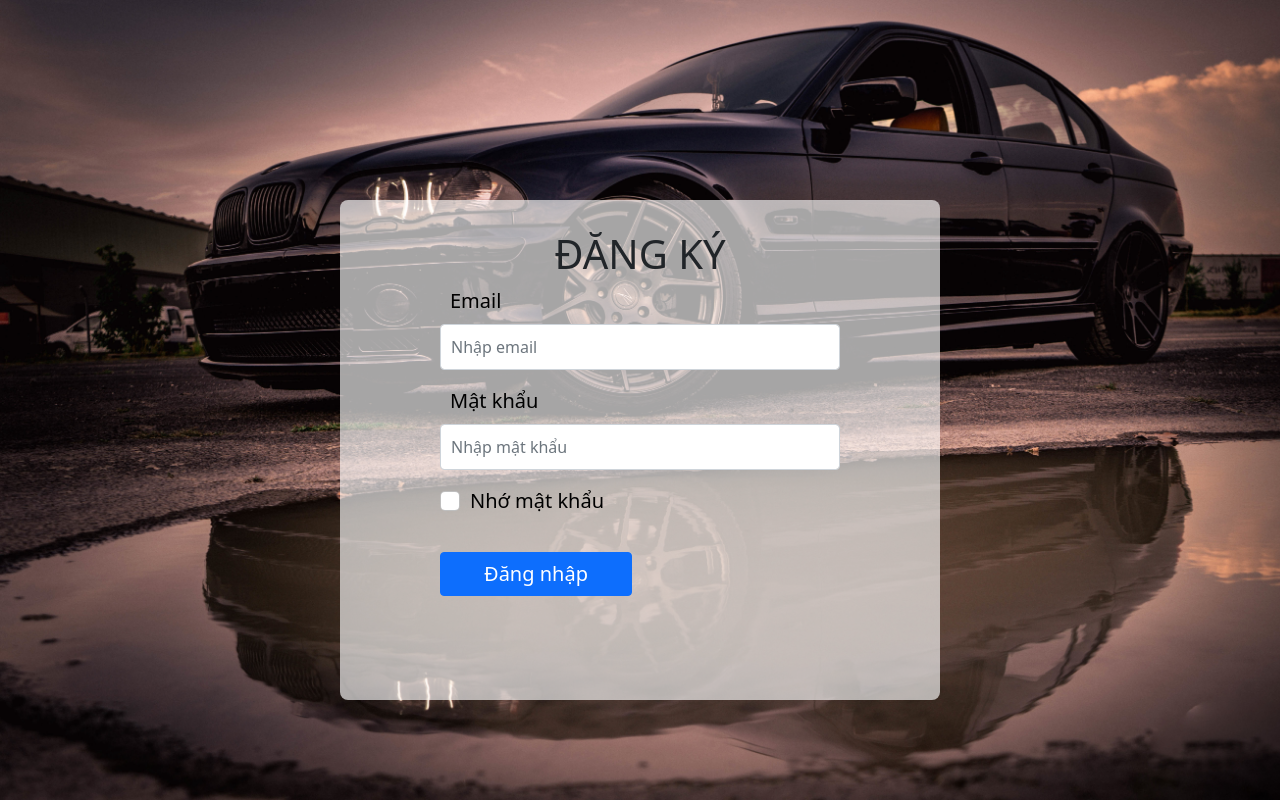
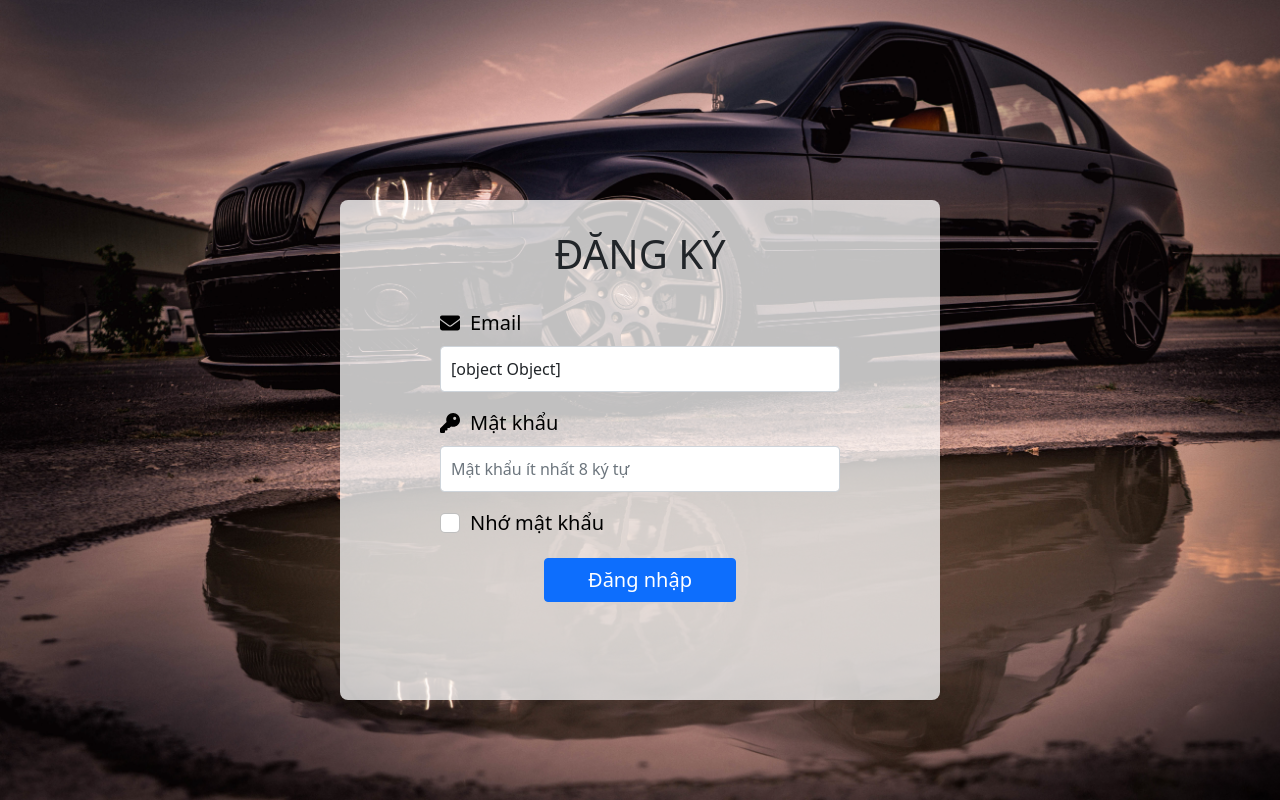
Before and after one commit to nhd1207/ie213_frontend, a React (Create React App) app: page / in a window 1280 px wide. Built offline with nearby package versions, Linux system fonts and the light colour scheme.

Commit message:
My latest version

```diff
--- a/src/App.js
+++ b/src/App.js
@@ -1,10 +1,10 @@
-import LoginForm from "./components/Authentication/Login/LoginForm";
+import Login from "./screens/LoginPage/Login";
 import "./App.css";
 
 function App() {
   return (
     <div className="App">
-      <LoginForm />
+      <Login />
     </div>
   );
 }
--- a/src/components/Authentication/Login/LoginForm.js
+++ b/src/components/Authentication/Login/LoginForm.js
@@ -1,32 +1,104 @@
-import React, { useState } from "react";
+import React, { useReducer } from "react";
 import Form from "react-bootstrap/Form";
 import Button from "react-bootstrap/Button";
 import style from "./LoginForm.module.css";
 import "bootstrap/dist/css/bootstrap.min.css";
+import { FontAwesomeIcon } from "@fortawesome/react-fontawesome";
+import { faEnvelope, faKey } from "@fortawesome/free-solid-svg-icons";
 
+function emailReducer(state, action) {
+  if (action.type === "EMAIL_LOGIN")
+  {
+    return {
+      value: action.value,
+      isEmailValid: action.isEmailValid,
+      isEmailInputLostFocus: action.isEmailInputLostFocus
+    }
+  } else if (action.type === "EMAIL_INPUT_LOSTFOCUS") {
+    return {
+      value: state.value,
+      isEmailValid: state.isEmailValid,
+      isEmailInputLostFocus: true
+    }
+  } else {
+    return {
+      value: "",
+      isEmailValid: false,
+      isEmailInputLostFocus: false
+    }
+  }
+}
 function LoginForm() {
-    const [email, setEmail] = useState('');
-    const [password, setPassword] = useState('');
+  const [email, dispatchEmail] = useReducer(emailReducer, {
+    value: "",
+    isEmailValid: false,
+    isEmailInputLostFocus: false,
+  });
 
-    function loginHandler(email, password) {
+  function emailChangeHandler(event) {
+    let enteredEmail = event.target.value.trim();
+    function validateEmail(email) {
+      const result =
+        /^(([^<>()[\]\\.,;:\s@\"]+(\.[^<>()[\]\\.,;:\s@\"]+)*)|(\".+\"))@((\[[0-9]{1,3}\.[0-9]{1,3}\.[0-9]{1,3}\.[0-9]{1,3}\])|(([a-zA-Z\-0-9]+\.)+[a-zA-Z]{2,}))$/; //regular expression
+      return result.test(email);
+    }
+    dispatchEmail({
+      type: "EMAIL_LOGIN",
+      value: enteredEmail,
+      isEmailValid: validateEmail(enteredEmail),
+      isEmailInputLostFocus: true,
+    });
+  }
 
-    }
+  function emailValidation() {
+    dispatchEmail({
+      type: "EMAIL_INPUT_LOSTFOCUS"
+    })
+  }
+
+  function passwordChangeHandler() {
+
+  }
+
+  function loginHandler(email, password) {}
   return (
     <div className={style.background}>
       <h1>ĐĂNG KÝ</h1>
       <Form className={style.loginform} onSubmit={loginHandler}>
         <Form.Group className={"mb-3"} controlId="formBasicEmail">
-          <Form.Label className={style["login-label"]}>Email</Form.Label>
-          <Form.Control className={style["login-input"]} type="email" placeholder="Nhập email" onChange={event => setEmail(event.target.value)} />
+          <div>
+            <FontAwesomeIcon icon={faEnvelope} />
+            <Form.Label className={style["login-label"]}>Email</Form.Label>
+          </div>
+          <Form.Control
+            className={style["login-input"]}
+            type="email"
+            placeholder="Vpseven@example.org"
+            value={email}
+            onChange={emailChangeHandler}
+            onBlur={emailValidation}
+          />
         </Form.Group>
         <Form.Group className="mb-3" controlId="formBasicPassword">
-          <Form.Label className={style["login-label"]}>Mật khẩu</Form.Label>
-          <Form.Control className={style["login-input"]} type="password" placeholder="Nhập mật khẩu" onChange={event => setPassword(event.target.value)}/>
+          <div>
+            <FontAwesomeIcon icon={faKey} />
+            <Form.Label className={style["login-label"]}>Mật khẩu</Form.Label>
+          </div>
+          <Form.Control
+            className={style["login-input"]}
+            type="password"
+            placeholder="Mật khẩu ít nhất 8 ký tự"
+            onChange={passwordChangeHandler}
+          />
         </Form.Group>
         <Form.Group className="mb-3" controlId="formBasicCheckbox">
           <Form.Check type="checkbox" label="Nhớ mật khẩu" />
         </Form.Group>
-        <Button className={style["login-button"]} variant="primary" type="submit">
+        <Button
+          className={style["login-button"]}
+          variant="primary"
+          type="submit"
+        >
           Đăng nhập
         </Button>
       </Form>
--- a/src/components/Authentication/Login/LoginForm.module.css
+++ b/src/components/Authentication/Login/LoginForm.module.css
@@ -1,7 +1,7 @@
 .background {
   position: relative;
   top: 200px;
-  background-color: rgba(255, 255, 255, 0.644);
+  background-color: rgba(255, 255, 255, 0.75);
   padding: 30px 100px;
   max-width: 600px;
   border-radius: 8px;
@@ -12,6 +12,7 @@
 .background h1 {
   text-align: center;
   opacity: initial;
+  margin-bottom: 30px;
 }
 
 .background .loginform {
@@ -33,7 +34,9 @@
   padding: 15px;
 }
 
-.login-button {
+.loginform .login-button {
+  display: block;
+  margin: auto;
   margin-top: 20px;
   font-size: 20px !important;
   min-width: 12rem;
--- a/src/components/Authentication/Signup/SignupForm.module.css
+++ b/src/components/Authentication/Signup/SignupForm.module.css
@@ -0,0 +1,28 @@
+.container {
+  background-color: rgba(255, 255, 255, 0.603);
+  padding: 50px;
+  font-size: 20px;
+  font-weight: 500;
+}
+
+.form {
+  max-width: 400px;
+  margin: auto;
+}
+
+.form input {
+  padding: 10px;
+  font-size: 18px;
+}
+
+.container h2 {
+  text-align: center;
+}
+
+.signup-button {
+  display: block;
+  margin: auto;
+  margin-top: 40px;
+  font-size: 20px !important;
+  min-width: 12rem;
+}
--- /dev/null
+++ b/src/screens/LoginPage/Login.js
@@ -0,0 +1,10 @@
+import React from 'react';
+import LoginForm from '../../components/Authentication/Login/LoginForm';
+
+function Login() {
+  return (
+    <LoginForm />
+  )
+}
+
+export default Login
```
Also changed, not shown: src/components/Authentication/Signup/SignupForm.js (+12 -14 lines), src/screens/SignupPage/SignUp.js (added, +39 -0 lines), src/screens/SignupPage/SignUp.module.css (added, +64 -0 lines). Lines whose indentation alone changed are shown as unchanged.
